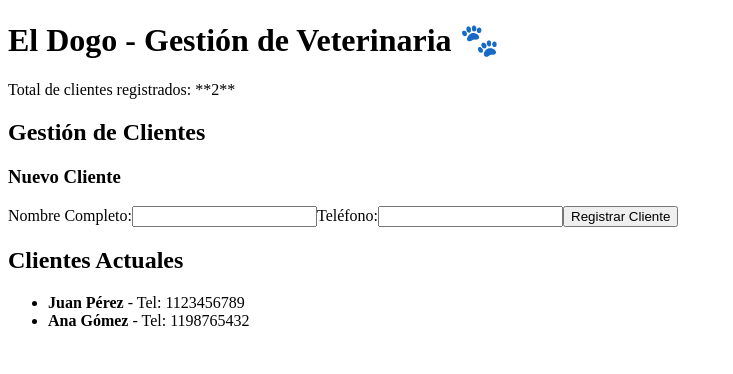
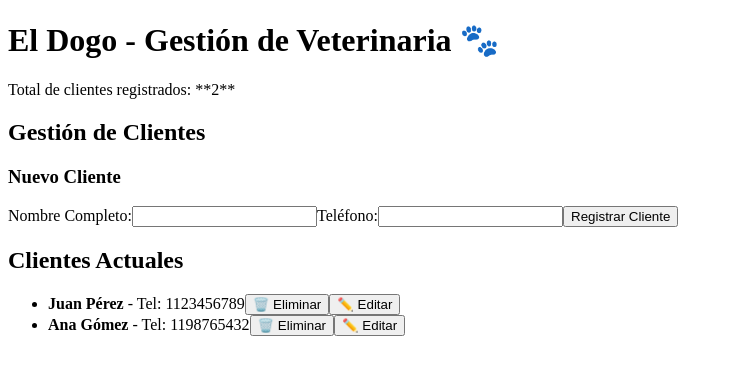
Before and after one commit to Walter-Lauxmann/el-dogo-react, a React (Vite) app: page / in a window 1280 px wide. Shown: the top 374 px of the page, without its empty margins (0-733 px from the left). Built offline with nearby package versions, Linux system fonts and the light colour scheme.

Commit message:
04.1 - Eliminar cliente

```diff
--- a/src/App.jsx
+++ b/src/App.jsx
@@ -28,6 +28,18 @@ function VeterinariaApp() {
     ]);
   };
 
+  // ⭐️ Función para eliminar un cliente
+  const eliminarCliente = (clienteId) => {
+    // 1. Usamos .filter() para crear un NUEVO array
+    // .filter() incluye solo los elementos para los que la condición es TRUE.
+    const listaActualizada = clientes.filter(cliente =>
+      cliente.id !== clienteId // Se queda con todos EXCEPTO el que tiene el ID a eliminar
+    );
+
+    // 2. Pasamos el NUEVO array inmutable al Setter
+    setClientes(listaActualizada);
+  };
+
   return (
     <div className="app-container">
       <h1>El Dogo - Gestión de Veterinaria 🐾</h1>
@@ -50,8 +62,12 @@ function VeterinariaApp() {
         <ul className="lista-clientes">
           {/* ⭐️ 1. Usamos llaves {} para meter JavaScript (el .map) en el JSX */}
           {clientes.map((cliente) => (
-            // Ahora es más legible, pasamos el objeto completo 'cliente'
-            <ClienteItem key={cliente.id} cliente={cliente} />
+            // ⭐️ Pasar la función como prop al componente hijo
+            <ClienteItem
+              key={cliente.id}
+              cliente={cliente}
+              onEliminar={eliminarCliente}  // 👈 Nueva prop
+            />
 
           ))}
         </ul>
--- a/src/components/ClienteItem.jsx
+++ b/src/components/ClienteItem.jsx
@@ -1,12 +1,32 @@
 // src/components/ClienteItem.jsx (¡Lo crearemos!)
 // Este componente recibirá { cliente } como una prop.
+// ⭐️ Recibimos la función onEliminar como una prop
 
-function ClienteItem({ cliente }) { // Recibimos el objeto cliente completo
+function ClienteItem({ cliente, onEliminar }) { // Recibimos el objeto cliente completo
+
+    const handleEliminarClick = () => {
+    // Lógica de confirmación antes de eliminar
+    if (window.confirm(`¿Seguro que quieres eliminar a ${cliente.nombre}?`)) {
+      // ⭐️ Ejecutamos la función del Padre, enviándole el ID del cliente
+      onEliminar(cliente.id);
+    }
+  };
+
   return (
     <li key={cliente.id} className="cliente-item">
       {/* Usamos los datos pasados por props */}
       <strong>{cliente.nombre}</strong> - Tel: {cliente.telefono}
       {/* Botones de acción irán aquí... */}
+      {/* Botón de Eliminar */}
+      <button
+        className="btn-eliminar"
+        onClick={handleEliminarClick} // 👈 El evento de clic llama a la función
+      >
+        🗑️ Eliminar
+      </button>
+
+      {/* Botón de Editar lo haremos a continuación */}
+      <button className="btn-editar">✏️ Editar</button>
     </li>
   );
 }
```
